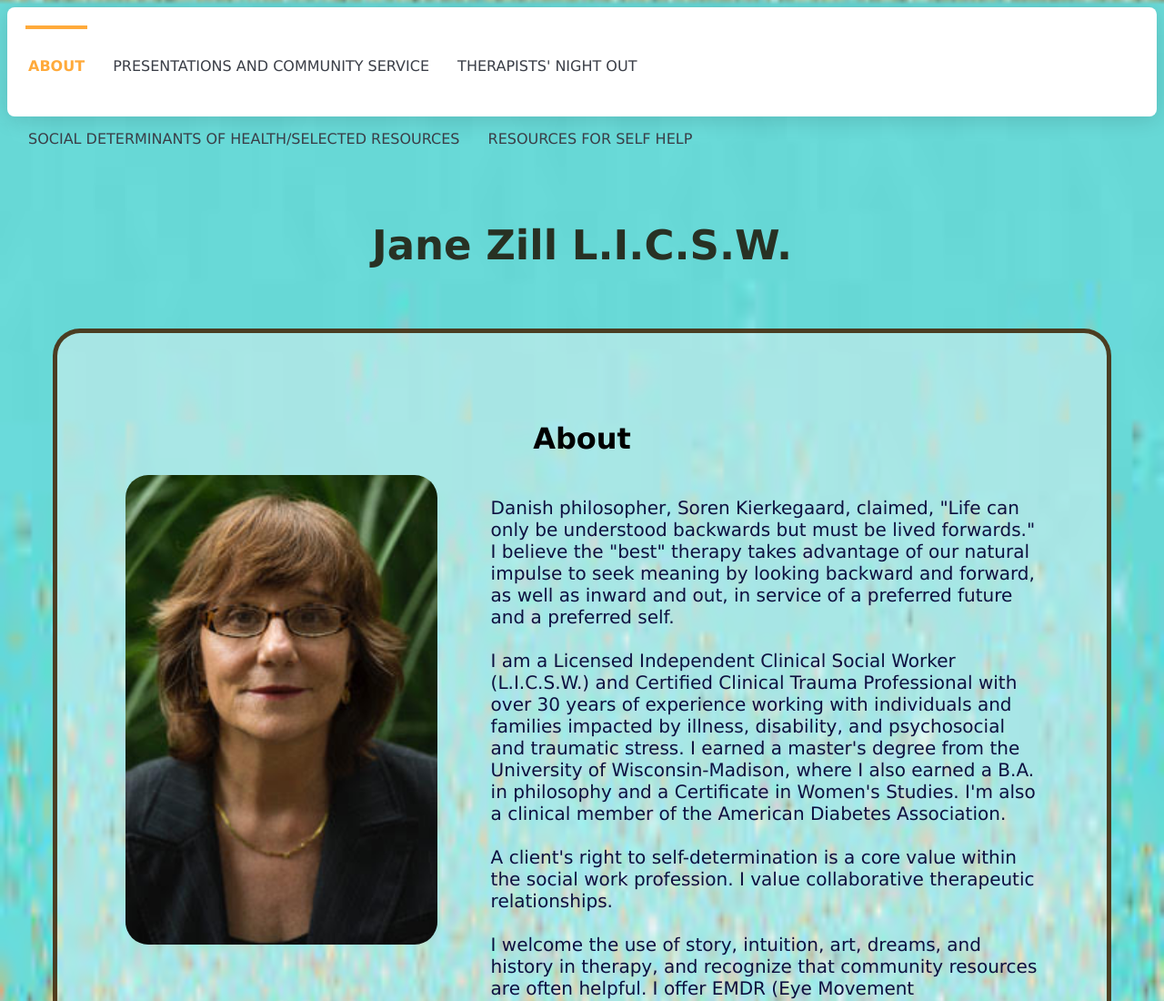
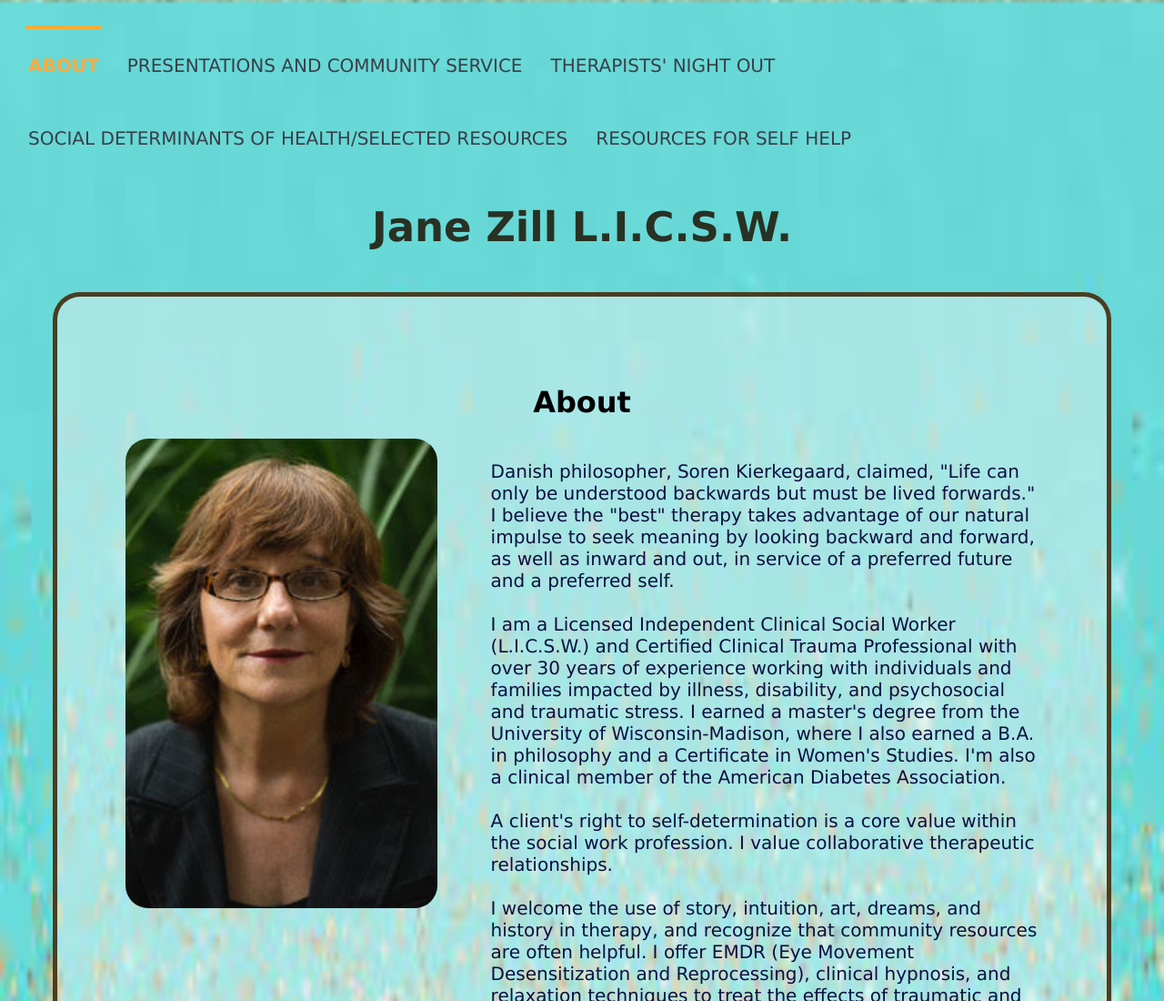
Before and after one commit to MylesOno/MylesOno.github.io, a plain HTML site: page index.html in a window 1280 px wide. Shown: the top 1100 px of the page at 91% size. Drawn offline with Linux system fonts and the light colour scheme.

Commit message:
nav update

```diff
--- a/css/nav.css
+++ b/css/nav.css
@@ -13,9 +13,6 @@
 }
 
 .menu {
-    background-color: white;
-    box-shadow: 0px 2px 24px 0px rgba(0, 0, 0, 0.15);
-    border-radius: 8px;
     width: 100%;
     height: 80px;
     display: flex;
@@ -52,7 +49,7 @@
     color: #3a3e47;
     display: inline-block;
     height: 100%;
-    font-size: 16px;
+    font-size: 20px;
     text-decoration: none;
     text-transform: uppercase;
     display: flex;
--- a/css/style.css
+++ b/css/style.css
@@ -17,7 +17,7 @@ li{
 
 .title{
   font-size:45px;
-  padding:35px;
+  padding:15px;
   color:rgba(27, 15, 0, 0.836);
 }
 
@@ -108,7 +108,7 @@ body{
 .TNO{
   color:#dfddc6;
   font-size:25px;
-  padding:50px;
+  padding:30px;
 }
 
 .TNO li{
```
Also changed, not shown: 1 other file.
